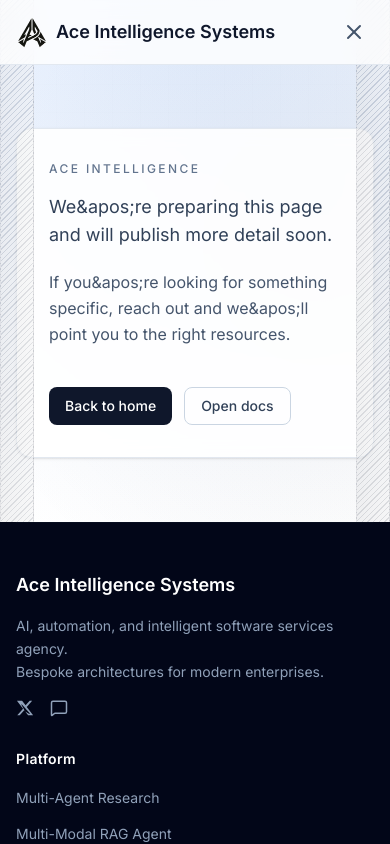
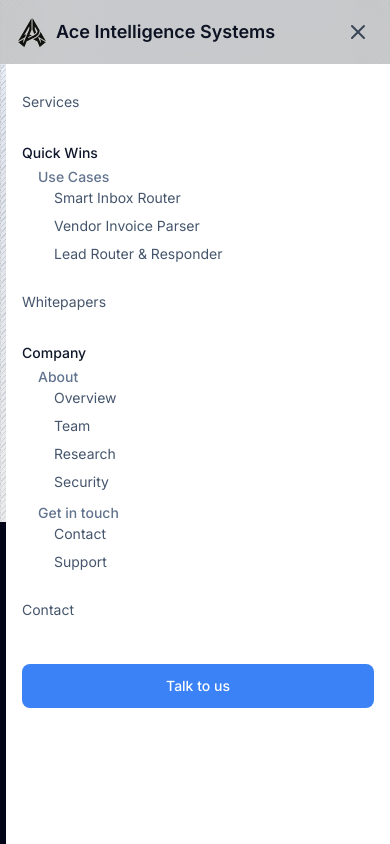
Before and after one commit to OMCHOKSI108/aceintelligence, a Next.js app: page / in a window 390 px wide. Both pictures are taken after a click on the button "Toggle menu". Shown: the top 844 px of the page. Built offline with nearby package versions, Linux system fonts and the light colour scheme.

Commit message:
feat: enhance mobile navigation button and improve layout for better usability

```diff
--- a/src/components/layout/Header.tsx
+++ b/src/components/layout/Header.tsx
@@ -59,8 +59,9 @@
 
           <button
             onClick={() => setMobileOpen(!mobileOpen)}
-            className="lg:hidden p-2 text-slate-600"
+            className="lg:hidden p-3 -mr-2 text-slate-600 active:text-slate-900 min-w-[44px] min-h-[44px] flex items-center justify-center touch-manipulation"
             aria-label="Toggle menu"
+            type="button"
           >
             {mobileOpen ? <X size={24} /> : <Menu size={24} />}
           </button>
@@ -68,8 +69,14 @@
       </nav>
 
       {mobileOpen && (
-        <div className="lg:hidden fixed inset-0 top-16 bg-white z-40 overflow-y-auto">
-          <div className="p-4 space-y-4">
+        <>
+          <div
+            className="lg:hidden fixed inset-0 bg-black/20 z-[60]"
+            onClick={() => setMobileOpen(false)}
+            aria-hidden="true"
+          />
+          <div className="lg:hidden fixed right-0 top-16 w-full max-w-sm bg-white z-[70] h-[calc(100dvh-4rem)] overflow-y-auto overscroll-contain shadow-xl">
+            <div className="p-4 space-y-4 min-h-full">
               {navData.main.map((item) =>
                 item.children ? (
                   <MobileNavGroup key={item.label} item={item} onItemClick={() => setMobileOpen(false)} />
@@ -77,16 +84,17 @@
                   <Link
                     key={item.label}
                     href={item.href || "#"}
-                  className="block text-sm text-slate-600"
+                    className="block text-sm text-slate-600 min-h-[44px] flex items-center"
                     onClick={() => setMobileOpen(false)}
                   >
                     {item.label}
                   </Link>
                 )
               )}
+              <div className="pt-4">
                 <Link
                   href="/contact"
-              className="block px-4 py-2 text-sm font-medium text-white text-center rounded-lg"
+                  className="block w-full px-4 py-3 text-sm font-medium text-white text-center rounded-lg"
                   style={{ backgroundColor: colors.accent.primary }}
                   onClick={() => setMobileOpen(false)}
                 >
@@ -94,6 +102,8 @@
                 </Link>
               </div>
             </div>
+          </div>
+        </>
       )}
     </header>
   );
```
Lines whose indentation alone changed are shown as unchanged.
